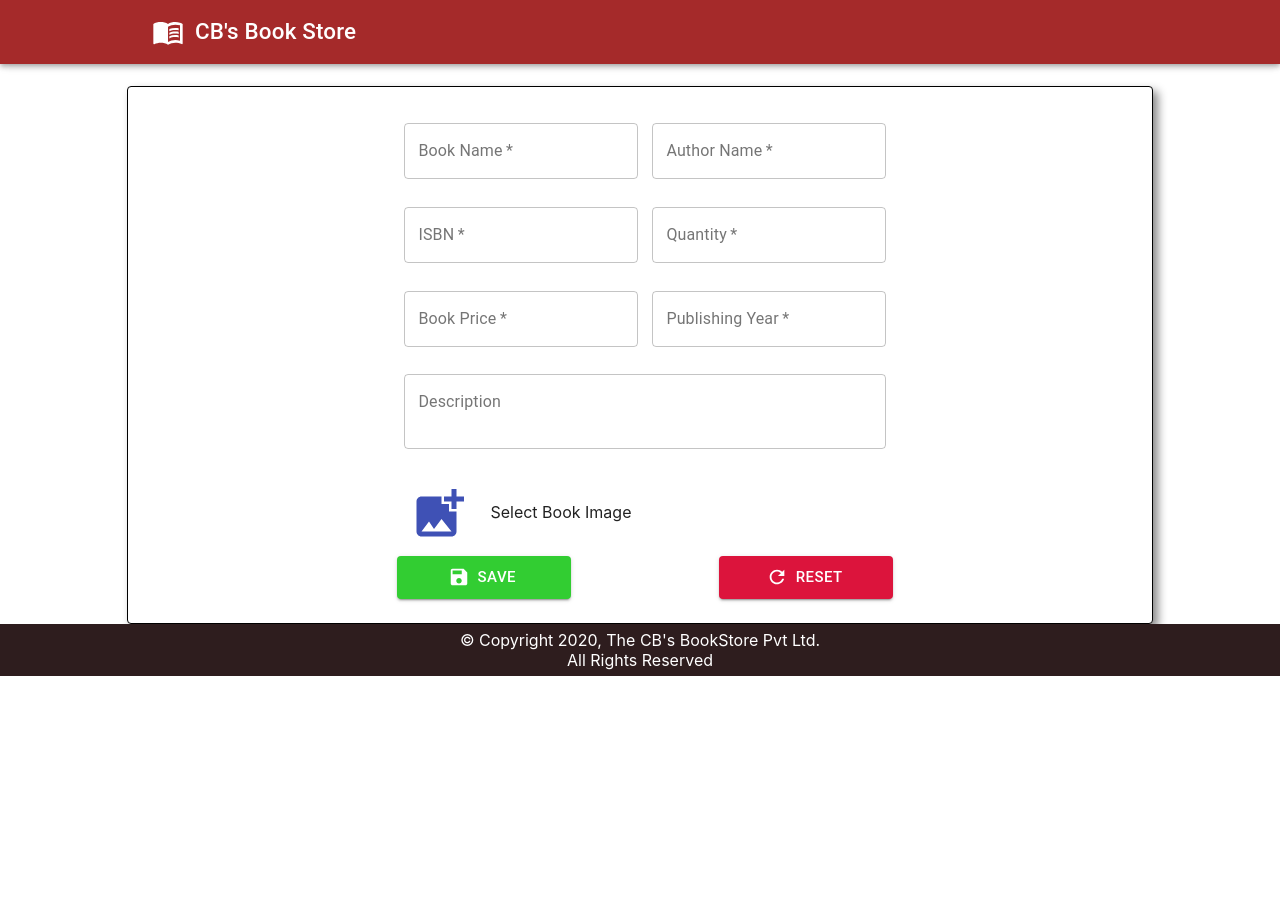
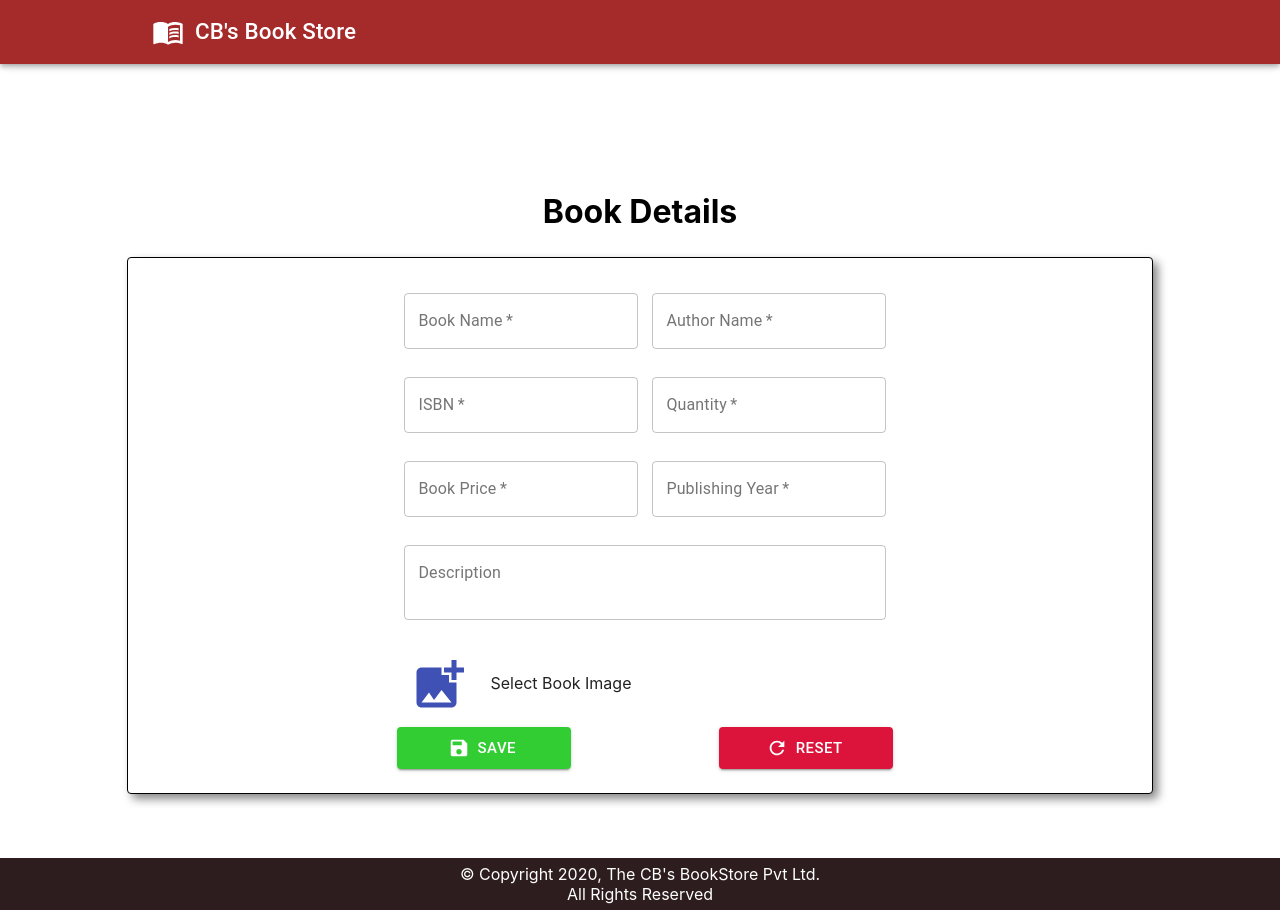
Before and after one commit to gajanan15/Online-Book-Store-Front-End, a React (Create React App) app: page /admin in a window 1280 px wide. Before the commit the page ends 800 px from the top, so only its background shows below. Built offline with nearby package versions, Linux system fonts and the light colour scheme.

Commit message:
ADDED : Media queries to make footer section responsive

```diff
--- a/src/component/user/HomePage.js
+++ b/src/component/user/HomePage.js
@@ -19,6 +19,7 @@ class HomePage extends Component {
     }
 
     getBooks=()=>{
+        console.log("response.data");
         new AdminService().displaybook(this.state.pageNo).then(response => {
             console.log(response.data);
             this.setState({
@@ -27,10 +28,6 @@ class HomePage extends Component {
         }).catch((error) => {
             console.log(error);
         })
-    }
-
-    componentDidUpdate(prevProps, prevState, snapshot) {
-        this.getBooks();
     }
 
     getCount=()=>{
@@ -42,7 +39,6 @@ class HomePage extends Component {
             console.log(error);
         })
     }
-
 
     componentDidMount() {
         this.getBooks();
--- a/src/css/AddBookForm.css
+++ b/src/css/AddBookForm.css
@@ -1,5 +1,9 @@
 .root {
     width: 100%;
+}
+
+.mainform{
+    min-height: 81.5vh;
 }
 
 .description {
@@ -28,6 +32,7 @@
 }
 
 h1 {
+    margin-top: 6%;
     text-align: center;
 }
 
@@ -102,6 +107,7 @@ h1 {
     }
 
     h1 {
+        margin-top: 18%;
         font-size: 150%;
     }
 
@@ -122,6 +128,13 @@ h1 {
         margin-left: 1%;
     }
 
+    h1 {
+        margin-top: 15%;
+    }
+
+    .mainform{
+        min-height: 83.3vh;
+    }
 }
 
 @media only screen and (min-device-width: 1020px) and (max-device-width: 1300px) and (-webkit-min-device-pixel-ratio: 1) {
@@ -133,4 +146,8 @@ h1 {
         width: 120%;
         margin-left: -10%;
     }
+
+    .mainform{
+        min-height: 85vh;
+    }
 }
--- a/src/service/AdminService.js
+++ b/src/service/AdminService.js
@@ -14,7 +14,7 @@ export class AdminService {
     displaybook=(page)=>{
         return Axios({
             method:'get',
-            params:{PageNo:page-1},
+            params:{PageNo:page-1,PageSize:8},
             url:`${Constant.apiUrl}books`,
         })
     }
```
